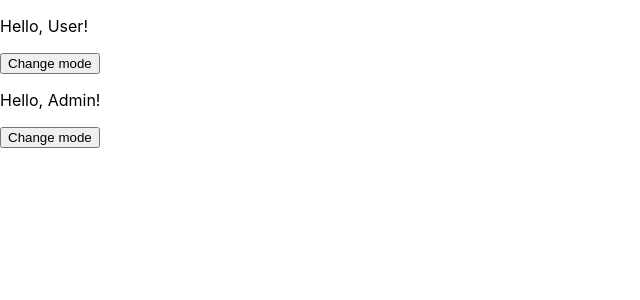
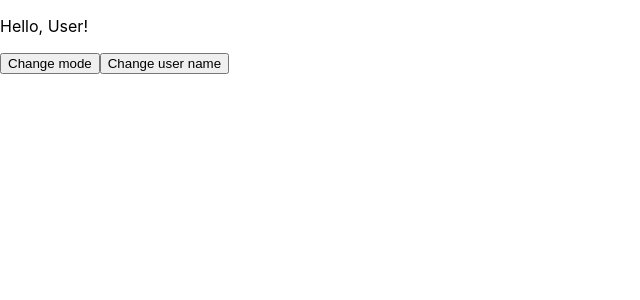
Before and after one commit to fc-fullstack-courses/react-lessons, a React (Create React App) app: page / in a window 1280 px wide. Shown: the top 300 px of the page, without its empty margins (0-640 px from the left). Built offline with nearby package versions, Linux system fonts and the light colour scheme.

Commit message:
Add changing prop example

```diff
--- a/src/App.js
+++ b/src/App.js
@@ -16,26 +16,32 @@ const admin = {
   role: 'admin',
 };
 
-function App() {
-  // v1
-  // if (user.role === 'admin') {
-  //   return (
-  //     <>
-  //       <Greeting name="Anton" />
-  //       <Greeting />
-  //     </>
-  //   );
-  // }
+class App extends React.Component {
+  state = {
+    user: user,
+  };
 
-  // v2
-  // return admin.role === 'admin' && <Greeting />;
+  changeName = () => {
+    const newName = prompt('Enter new name');
 
-  return (
-    <>
-      <Aloha name={user.name} />
-      <Aloha name={admin.name} />
-    </>
-  );
+    const newUser = {
+      ...this.state.user,
+      name: newName,
+    };
+
+    this.setState({
+      user: newUser,
+    });
+  };
+
+  render() {
+    return (
+      <>
+        <Aloha name={this.state.user.name} />
+        <button onClick={this.changeName}>Change user name</button>
+      </>
+    );
+  }
 }
 
 export default App;
--- a/src/components/Aloha/index.jsx
+++ b/src/components/Aloha/index.jsx
@@ -8,6 +8,7 @@ class Aloha extends Component {
       test: 21345,
       isGreeting: true,
     };
+
   }
 
   handleClick = () => {
@@ -16,14 +17,13 @@ class Aloha extends Component {
     // v1
     this.setState({
       isGreeting: !this.state.isGreeting,
+      test: Math.random() * 100,
     });
   };
 
   render() {
     const { name } = this.props;
     const { isGreeting } = this.state;
-
-    console.log(this.state);
 
     return (
       <>
```
